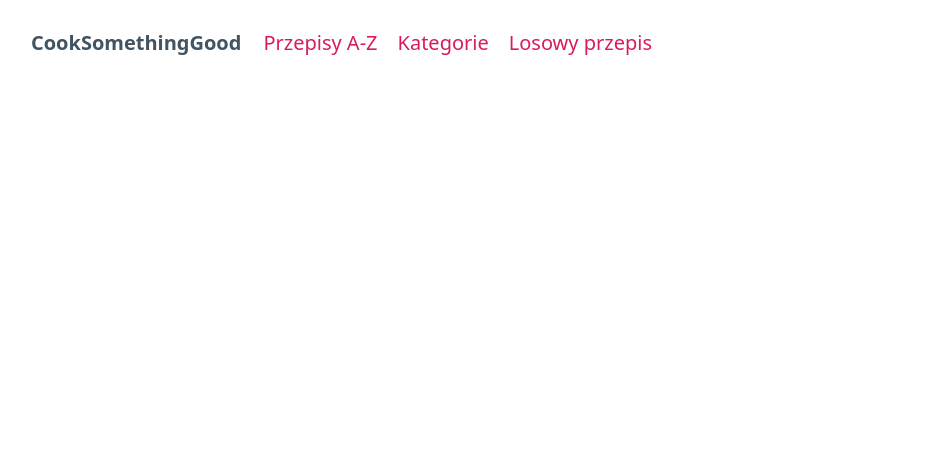
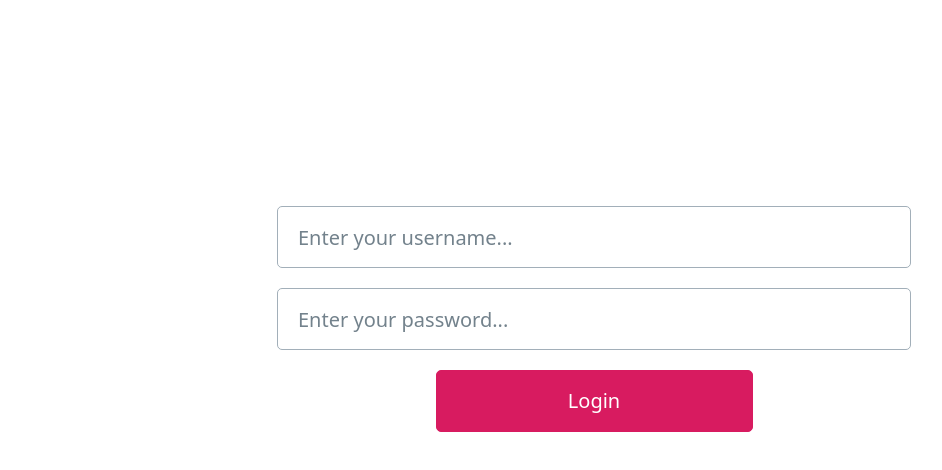
Before and after one commit to pawelz00/cook-something-good-app, a React (Create React App) app: page / in a window 1280 px wide. Shown: the top 470 px of the page, without its empty margins (46-988 px from the left). Built offline with nearby package versions, Linux system fonts and the light colour scheme.

Commit message:
added simple login page and error page

```diff
--- a/src/index.tsx
+++ b/src/index.tsx
@@ -5,12 +5,14 @@ import {
   RouterProvider,
 } from "react-router-dom";
 import './styles/index.css';
-import App from './App';
+import Login from './pages/Login';
+import ErrorPage from './pages/Error-Page';
 
 const router = createBrowserRouter([
   {
     path: "/",
-    element: <App/>,
+    element: <Login/>,
+    errorElement: <ErrorPage/>,
   },
 ]);
 
--- /dev/null
+++ b/src/pages/Error-Page.tsx
@@ -0,0 +1,14 @@
+import { useRouteError } from "react-router-dom";
+
+export default function ErrorPage() {
+  const error = useRouteError();
+  console.error(error);
+
+  return (
+    <main className="container error-page">
+        <p className="error-page-font">Something went wrong...</p>
+        <p className="error-page-font">Go back to login page</p>
+        <button className="error-page-button">Click!</button>
+    </main>
+  );
+}
--- /dev/null
+++ b/src/pages/Login.tsx
@@ -0,0 +1,13 @@
+import React from 'react';
+
+function Login() {
+  return (
+    <main className='container login'>
+        <input type="text" placeholder='Enter your username...'/>
+        <input type="password" placeholder='Enter your password...'/>
+        <button className='login-button'>Login</button>
+    </main>
+  );
+}
+
+export default Login;
--- a/src/styles/index.css
+++ b/src/styles/index.css
@@ -34,3 +34,32 @@
   --switch-color: var(--primary-inverse);
   --switch-checked-background-color: var(--primary);
 }
+
+.login {
+  width:50%;
+  text-align: center;
+  margin:auto;
+  padding: 200px 0;
+}
+
+.login-button {
+  width:50%;
+  margin:auto;
+}
+
+.error-page {
+  width:50%;
+  text-align: center;
+  margin:auto;
+  padding: 300px 0;
+}
+
+.error-page-font {
+  font-size: 32px;
+}
+
+.error-page-button {
+  width:50%;
+  font-size:24px;
+  margin:auto;
+}
```
